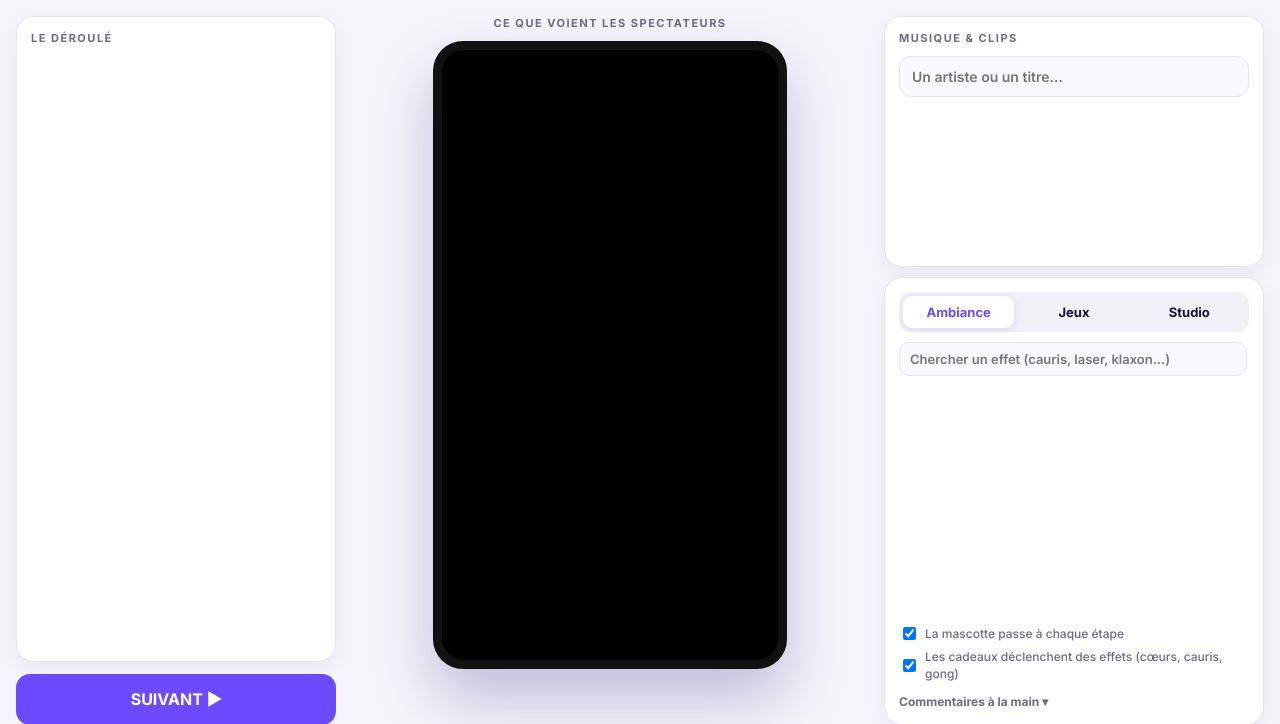
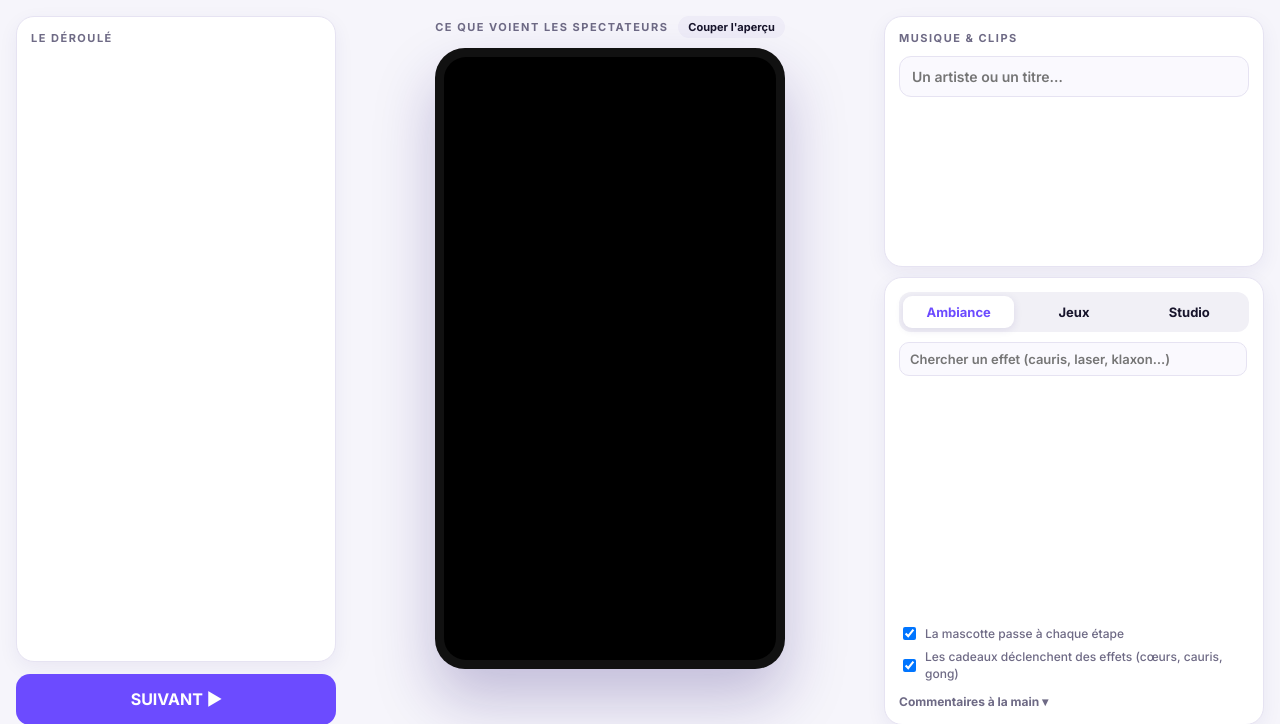
Before and after one commit to ashbornarise/Caurie-Charts, a Python web app: template django/templates/live-regie.html in a window 1280 px wide. Shown: the part 59-783 px from the top of the page. Run offline with Jinja, Linux system fonts and the light colour scheme; the template is opened without the code that fills it, so the values that code supplies are empty.

Commit message:
Régie du live : aperçu léger (muet, YouTube en petite qualité, ne signale rien à la régie) et bouton pour le couper — un seul écran complet, celui de LIVE Studio
Co-Authored-By: Claude Opus 5.5 <noreply@anthropic.com>

```diff
--- a/django/templates/live-regie.html
+++ b/django/templates/live-regie.html
@@ -128,7 +128,7 @@ details summary{cursor:pointer;font-weight:700;color:var(--doux);font-size:12px;
     <button class="v" id="suivant" data-tour="suivant">SUIVANT ▶</button>
   </div>
   <div class="centre">
-    <div class="lbl" id="lblEcran">CE QUE VOIENT LES SPECTATEURS</div>
+    <div class="lbl" style="display:flex;gap:10px;align-items:center"><span id="lblEcran">CE QUE VOIENT LES SPECTATEURS</span><button id="apercuBtn" style="padding:4px 10px;font-size:11px" title="L'aperçu est muet et léger ; le couper libère la mémoire du PC">Couper l'aperçu</button></div>
     <div id="tel"><div class="coque" data-tour="ecran"><div class="ecran" id="cadre"><iframe id="apercu" title="Écran du live" scrolling="no"></iframe></div></div></div>
     <div class="calques" id="calques"></div>
     <div class="petit" id="stats" style="text-align:center"></div>
@@ -635,7 +635,12 @@ setInterval(() => { const m = E.media; if (m && m.t) $("lecTemps").textContent =
 // ===================================================== écran : aperçu à la bonne taille, mode répétition, lien, chrono
 function ajuste() { const c = $("cadre"); const k = c.clientWidth / 1080; $("apercu").style.transform = `scale(${k})`; }
 new ResizeObserver(ajuste).observe($("cadre"));
-function chargeApercu() { $("apercu").src = ECRAN + (MODE ? "?mode=test" : ""); }
+let apercuOff = memo("cauri-apercu") === "off";
+function chargeApercu() {   // l'aperçu est muet et léger (?apercu=1) ; coupé, il ne consomme plus rien
+  $("apercu").src = apercuOff ? "about:blank" : ECRAN + "?apercu=1" + (MODE ? "&mode=test" : "");
+  $("apercuBtn").textContent = apercuOff ? "Rallumer l'aperçu" : "Couper l'aperçu"; $("cadre").style.background = apercuOff ? "#17142b" : "#000";
+}
+$("apercuBtn").onclick = () => { apercuOff = !apercuOff; memo("cauri-apercu", apercuOff ? "off" : "on"); chargeApercu(); notif(apercuOff ? "Aperçu coupé : regarde l'écran dans LIVE Studio" : "Aperçu rallumé (muet)"); };
 $("repetBtn").onclick = () => { MODE = MODE ? "" : "test"; try { sessionStorage.setItem("cauri-mode", MODE); } catch (e) {} chargeApercu(); notif(MODE ? "Répétition : tu t'entraînes sur un écran de test" : "Retour à l'antenne"); };
 $("copier").onclick = () => { const u = location.origin + ECRAN; navigator.clipboard?.writeText(u).then(() => notif("Lien de l'écran copié : à coller dans LIVE Studio")).catch(() => notif(u)); };
 $("modeDj").href = API + "/dj";
```
Also changed, not shown: django/templates/live-ecran.html (+9 -5 lines).
